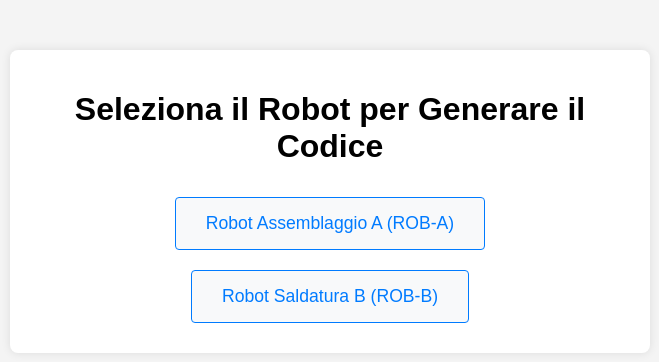
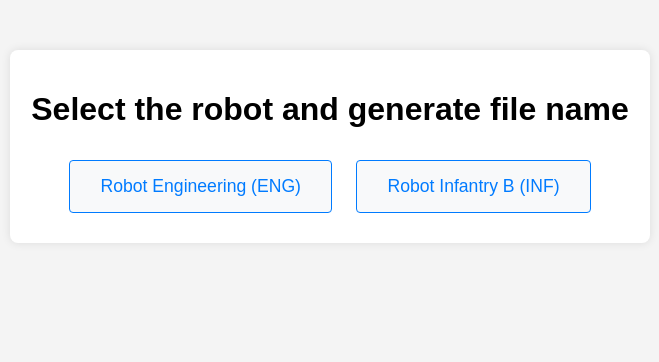
Before and after one commit to elleghard23/Code-Generator-roboto, a Flask app: page / in a window 1280 px wide. Shown: the top 362 px of the page, without its empty margins (310-969 px from the left). Run offline with Flask 3, Linux system fonts and the light colour scheme; some libraries are stand-ins or nearby versions.

Commit message:
index fixato

```diff
--- a/templates/index.html
+++ b/templates/index.html
@@ -2,7 +2,7 @@
 <html lang="it">
 <head>
     <meta charset="UTF-8">
-    <title>Generatore Codici Robot</title>
+    <title>Files name generator</title>
     <style>
         /* Stile semplificato */
         body { font-family: Arial, sans-serif; text-align: center; margin-top: 50px; background-color: #f4f4f4; }
@@ -51,14 +51,14 @@
     <div class="container">
 
         <div id="selection-view">
-            <h1>Seleziona il Robot per Generare il Codice</h1>
+            <h1>Select the robot and generate file name</h1>
 
-            <button class="robot-button" data-robot-type="ROB-A" onclick="showGenerator('ROB-A', 'Robot Assemblaggio A')">
-                Robot Assemblaggio A (ROB-A)
+            <button class="robot-button" data-robot-type="ENG" onclick="showGenerator('ENG')">
+                Robot Engineering  (ENG)
             </button>
 
-            <button class="robot-button" data-robot-type="ROB-B" onclick="showGenerator('ROB-B', 'Robot Saldatura B')">
-                Robot Saldatura B (ROB-B)
+            <button class="robot-button" data-robot-type="INF" onclick="showGenerator('INF')">
+                Robot Infantry B (INF)
             </button>
 
             </div>
@@ -66,11 +66,11 @@
         <div id="generation-view" style="display: none;">
             <h2 id="robot-title"></h2>
 
-            <button onclick="generateCode()">Genera Nuovo Codice</button>
+            <button onclick="generateCode()">Generate New file name</button>
 
-            <div id="code-display" title="Clicca per copiare">Clicca 'Genera Nuovo Codice'</div>
+            <div id="code-display" title="Click to copy">Click 'Generate New file name'</div>
 
-            <button onclick="resetView()">Torna alla Selezione</button>
+            <button onclick="resetView()">Back to selection</button>
         </div>
     </div>
 
@@ -79,7 +79,7 @@
 
         function showGenerator(type, name) {
             selectedRobotType = type;
-            document.getElementById('robot-title').innerText = `Generazione Codice per: ${name} (${type})`;
+            document.getElementById('robot-title').innerText = `File generator for: ${name} (${type})`;
             document.getElementById('selection-view').style.display = 'none';
             document.getElementById('generation-view').style.display = 'block';
             document.getElementById('code-display').style.display = 'none';
```
